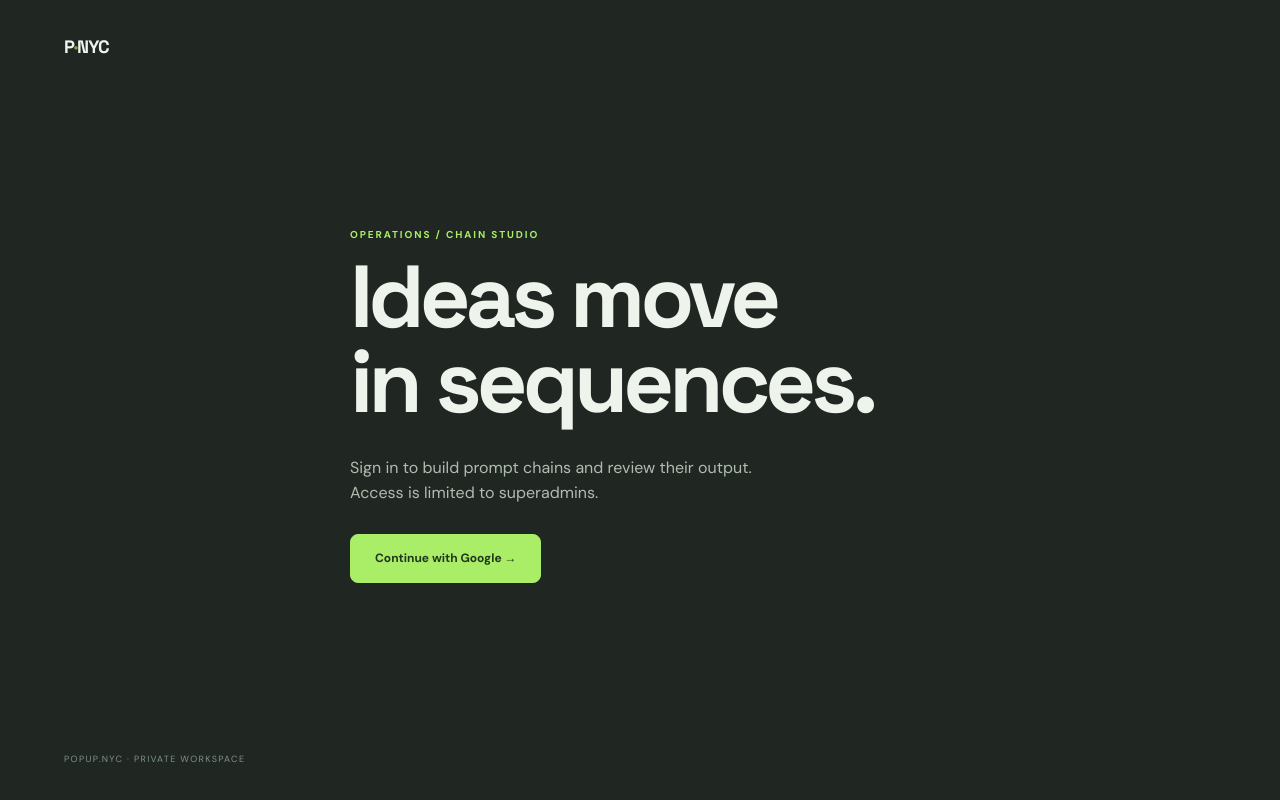
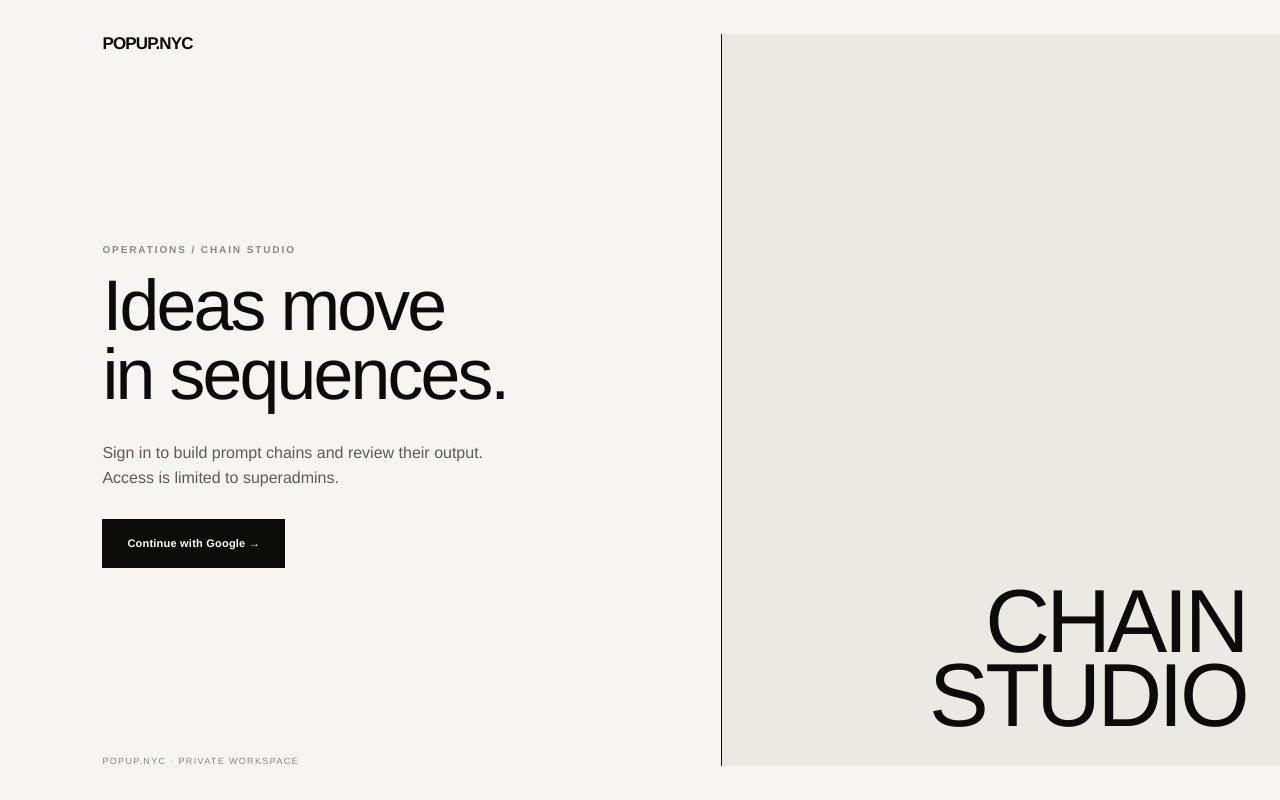
Before and after one commit to jocelynnn21/prompt-chain-studio, a Next.js app: page /login in a window 1280 px wide. Built offline with nearby package versions, Linux system fonts and the light colour scheme.

Commit message:
Match Chain Studio theme to admin control room

```diff
--- a/app/globals.css
+++ b/app/globals.css
@@ -1,4 +1,3 @@
-@import url('https://fonts.googleapis.com/css2?family=DM+Sans:wght@400;500;600;700&family=Space+Grotesk:wght@400;500;600;700&display=swap');
 :root{color-scheme:light;--canvas:#f5f4f0;--paper:#fff;--paper-2:#f9f8f5;--ink:#222825;--muted:#777f79;--faint:#9ba19a;--line:#e7e8e2;--accent:#a9ee66;--accent-ink:#21361c;--danger:#ad4d43;--rail:#202723;--rail-muted:#a4aea5;--field:#fff;--focus:#70a446;font-family:'DM Sans',sans-serif;-webkit-font-smoothing:antialiased}
 :root[data-theme=dark]{color-scheme:dark;--canvas:#161b18;--paper:#202622;--paper-2:#252d27;--ink:#eef2eb;--muted:#a2aca2;--faint:#758076;--line:#343e35;--accent:#b0ee72;--accent-ink:#182b17;--danger:#ec988c;--rail:#111713;--rail-muted:#96a397;--field:#1d241f;--focus:#a9ee66}
 @media(prefers-color-scheme:dark){:root[data-theme=system]{color-scheme:dark;--canvas:#161b18;--paper:#202622;--paper-2:#252d27;--ink:#eef2eb;--muted:#a2aca2;--faint:#758076;--line:#343e35;--accent:#b0ee72;--accent-ink:#182b17;--danger:#ec988c;--rail:#111713;--rail-muted:#96a397;--field:#1d241f;--focus:#a9ee66}}
@@ -9,3 +8,82 @@
 @media(prefers-reduced-motion:reduce){*,*::before,*::after{scroll-behavior:auto!important;transition-duration:.01ms!important;animation-duration:.01ms!important}}
 @media(max-width:800px){.sidebar-section-head{display:flex;padding:12px 20px 6px}.chain-nav{display:flex;overflow-x:auto;padding:0 16px 12px}.chain-nav button{width:190px;flex:none}.sidebar-bottom{display:flex;align-items:center;justify-content:space-between;gap:12px;padding:10px 20px}.theme-switch{width:145px}.user-line{margin:0;max-width:240px}}
 @media(max-width:540px){.sidebar-bottom{flex-wrap:wrap}.user-line{flex:1}.chain-nav button{min-height:54px}}
+
+/* POPUP.NYC Control Room visual system. Chain Studio keeps its three color modes. */
+:root{
+  --canvas:#f6f5f1;--paper:#fffefa;--paper-2:#ebe9e3;--ink:#0b0b0a;
+  --muted:#5e5b55;--faint:#8b8881;--line:rgba(11,11,10,.18);
+  --accent:#0b0b0a;--accent-ink:#fffefa;--danger:#6f3832;
+  --rail:#fffefa;--rail-muted:#8b8881;--field:#fffefa;--focus:#0b0b0a;
+  font-family:"Helvetica Neue",Helvetica,Arial,sans-serif
+}
+:root[data-theme=dark]{
+  color-scheme:dark;--canvas:#11110f;--paper:#1b1b19;--paper-2:#282824;
+  --ink:#f6f5f1;--muted:#b6b3aa;--faint:#8d8b84;
+  --line:rgba(246,245,241,.2);--accent:#f6f5f1;--accent-ink:#11110f;
+  --danger:#e7a49d;--rail:#1b1b19;--rail-muted:#a3a098;--field:#22221f;--focus:#f6f5f1
+}
+@media(prefers-color-scheme:dark){:root[data-theme=system]{
+  color-scheme:dark;--canvas:#11110f;--paper:#1b1b19;--paper-2:#282824;
+  --ink:#f6f5f1;--muted:#b6b3aa;--faint:#8d8b84;
+  --line:rgba(246,245,241,.2);--accent:#f6f5f1;--accent-ink:#11110f;
+  --danger:#e7a49d;--rail:#1b1b19;--rail-muted:#a3a098;--field:#22221f;--focus:#f6f5f1
+}}
+body{font-family:"Helvetica Neue",Helvetica,Arial,sans-serif}
+h1,h2,h3,h4{font-family:inherit;font-weight:500;letter-spacing:-.04em;text-wrap:balance}
+p{line-height:1.55;text-wrap:pretty}
+.sidebar{width:240px;color:var(--ink);border-right:1px solid var(--line)}
+.brand{height:72px;padding:0 24px;border-bottom:1px solid var(--line)}
+.brand-icon{display:none}
+.brand-icon span,.auth-mark span{color:inherit}
+.brand strong{font-size:17px;font-weight:800;letter-spacing:-.04em}
+.brand small{font-size:8px;letter-spacing:.18em}
+.sidebar-section-head{padding:24px 24px 12px;color:var(--faint);font-size:9px;font-weight:600;letter-spacing:.14em}
+.sidebar-section-head button{color:var(--muted)}
+.sidebar-section-head button:hover{color:var(--ink)}
+.chain-nav{gap:4px;padding:0 12px}
+.chain-nav button{min-height:58px;color:var(--muted);border:0;border-left:2px solid transparent;border-radius:0;padding:8px 10px}
+.chain-nav button:hover{color:var(--ink);background:var(--canvas)}
+.chain-nav button.selected{color:var(--ink);background:var(--paper-2);border-color:var(--ink)}
+.chain-initial,.chain-nav button.selected .chain-initial{width:32px;height:32px;border:1px solid var(--line);border-radius:0;background:var(--paper);color:var(--ink);font-weight:600}
+.chain-nav strong{font-weight:600}.chain-nav small,.chain-nav svg{color:var(--faint)}
+.sidebar-bottom{border-top:1px solid var(--line)}
+.theme-switch{border:1px solid var(--line);border-radius:0;color:var(--muted)}
+.theme-switch select{color:var(--ink)}.theme-switch option{color:var(--ink);background:var(--paper)}
+.user-line{color:var(--muted)}
+.avatar{background:var(--canvas);border:1px solid var(--line);color:var(--ink)}
+.user-line button{color:var(--muted)}.user-line button:hover{color:var(--ink)}
+.topbar{height:72px;background:var(--canvas);border-bottom:1px solid var(--line);color:var(--faint)}
+.topbar-private,.eyebrow,.period{color:var(--muted)}
+.content{padding-top:32px}.page-intro{padding:12px 0 27px;margin-bottom:24px;border-bottom:1px solid var(--line)}
+.page-intro h1{font-size:clamp(34px,3.5vw,48px);font-weight:500}
+.primary,.outline{min-height:44px;border-radius:0;font-size:11px;letter-spacing:.02em}
+.primary:hover{background:var(--muted);border-color:var(--muted);color:var(--accent-ink)}
+.outline:hover{border-color:var(--ink);background:var(--paper-2)}
+.notice{border-color:var(--line);border-radius:0;background:var(--paper-2);color:var(--ink)}
+.chain-hero,.step-card,.run-card,.output-card,.panel,.empty-card,.step-modal{border:1px solid var(--line);border-radius:0;box-shadow:none}
+.chain-hero{padding:28px 30px}.chain-hero h2{font-weight:500}
+.chain-badge{background:var(--paper-2);color:var(--ink);border:1px solid var(--line);border-radius:0}
+.section-heading h3,.run-card h3,.empty-card h4,.modal-header h2{font-weight:500}
+.step-rail span{background:var(--paper-2);color:var(--ink);border:1px solid var(--line);border-radius:0}
+.step-rail i{background:var(--line)}
+.step-label,.output-detail small,.output-detail>a{color:var(--muted)}
+.tabs button.active{border-color:var(--ink)}
+.step-foot button{color:var(--ink)}
+.step-controls button,.step-foot button,.delete-small{border-radius:0}
+.step-controls button:hover,.step-foot button:hover{background:var(--paper-2);color:var(--ink)}
+.run-card input,.run-card textarea,.modal-fields input:not([type=checkbox]),.modal-fields textarea,.modal-fields select,.chain-form input,.chain-form textarea,.hero-edit input,.hero-edit textarea{border-radius:0}
+.run-card input:focus,.run-card textarea:focus,.modal-fields input:focus,.modal-fields textarea:focus,.modal-fields select:focus,.chain-form input:focus,.chain-form textarea:focus,.hero-edit input:focus,.hero-edit textarea:focus{box-shadow:none;border-color:var(--ink)}
+.empty-card{border-style:solid}.empty-icon{background:var(--paper-2);color:var(--ink);border-radius:0}
+.status-dot{background:var(--faint)}.status-dot.completed{background:var(--ink)}.status-dot.failed{background:var(--danger)}
+.checkbox-label input{accent-color:var(--ink)}
+.modal-backdrop{background:rgba(11,11,10,.72)}
+.auth-shell{position:relative;display:grid;grid-template-columns:1.05fr .95fr;grid-template-rows:auto 1fr auto;gap:0;padding:34px 0 34px clamp(36px,8vw,112px);background:var(--canvas);color:var(--ink)}
+.auth-shell::after{content:"CHAIN\A STUDIO";white-space:pre;grid-column:2;grid-row:1 / 4;display:flex;align-items:flex-end;justify-content:flex-end;padding:34px;border-left:1px solid var(--ink);background:var(--paper-2);font-size:clamp(52px,7vw,96px);font-weight:400;letter-spacing:-.04em;line-height:.82;text-align:right}
+.auth-mark{grid-column:1;font-family:inherit;font-size:17px;font-weight:800}
+.auth-card{grid-column:1;grid-row:2;width:auto;margin:auto clamp(20px,4vw,60px) auto 0}
+.auth-card .eyebrow{color:var(--faint)}
+.auth-card h1{font-size:clamp(50px,5.6vw,72px);font-weight:400}
+.auth-card p:not(.eyebrow){color:var(--muted)}
+.auth-shell footer{grid-column:1;color:var(--faint)}
+@media(max-width:800px){.sidebar{width:100%;border-right:0;border-bottom:1px solid var(--line)}.brand{height:66px}.auth-shell{display:flex;padding:30px 26px}.auth-shell::after{display:none}.auth-card{margin:auto 0}.auth-shell footer{margin-top:30px}}
--- a/app/login/page.tsx
+++ b/app/login/page.tsx
@@ -8,5 +8,5 @@ export default function Login() {
     const { error } = await createClient().auth.signInWithOAuth({ provider: "google", options: { redirectTo: `${window.location.origin}/auth/callback` } });
     if (error) { alert(error.message); setBusy(false); }
   }
-  return <main className="auth-shell"><div className="auth-mark">P<span>·</span>NYC</div><section className="auth-card"><p className="eyebrow">OPERATIONS / CHAIN STUDIO</p><h1>Ideas move<br/>in sequences.</h1><p>Sign in to build prompt chains and review their output. Access is limited to superadmins.</p><button className="primary" disabled={busy} onClick={signIn}>{busy ? "Opening Google…" : "Continue with Google →"}</button></section><footer>POPUP.NYC · PRIVATE WORKSPACE</footer></main>;
+  return <main className="auth-shell"><div className="auth-mark">POPUP.NYC</div><section className="auth-card"><p className="eyebrow">OPERATIONS / CHAIN STUDIO</p><h1>Ideas move<br/>in sequences.</h1><p>Sign in to build prompt chains and review their output. Access is limited to superadmins.</p><button className="primary" disabled={busy} onClick={signIn}>{busy ? "Opening Google…" : "Continue with Google →"}</button></section><footer>POPUP.NYC · PRIVATE WORKSPACE</footer></main>;
 }
--- a/app/unauthorized/page.tsx
+++ b/app/unauthorized/page.tsx
@@ -2,5 +2,5 @@ import { createClient } from "@/lib/supabase/server";
 export default async function Unauthorized() {
   const supabase = await createClient();
   const { data: { user } } = await supabase.auth.getUser();
-  return <main className="auth-shell"><div className="auth-mark">P<span>·</span>NYC</div><section className="auth-card"><p className="eyebrow">ACCESS / RESTRICTED</p><h1>Access required.</h1><p>{user?.email ?? "This account"} is signed in, but does not have superadmin access.</p><a className="primary" href="/login">Return to sign in →</a></section></main>;
+  return <main className="auth-shell"><div className="auth-mark">POPUP.NYC</div><section className="auth-card"><p className="eyebrow">ACCESS / RESTRICTED</p><h1>Access required.</h1><p>{user?.email ?? "This account"} is signed in, but does not have superadmin access.</p><a className="primary" href="/login">Return to sign in →</a></section></main>;
 }
```
